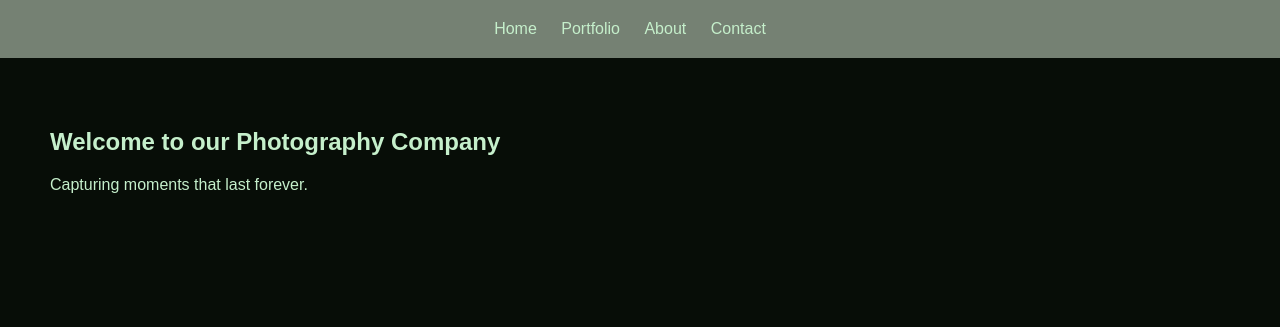
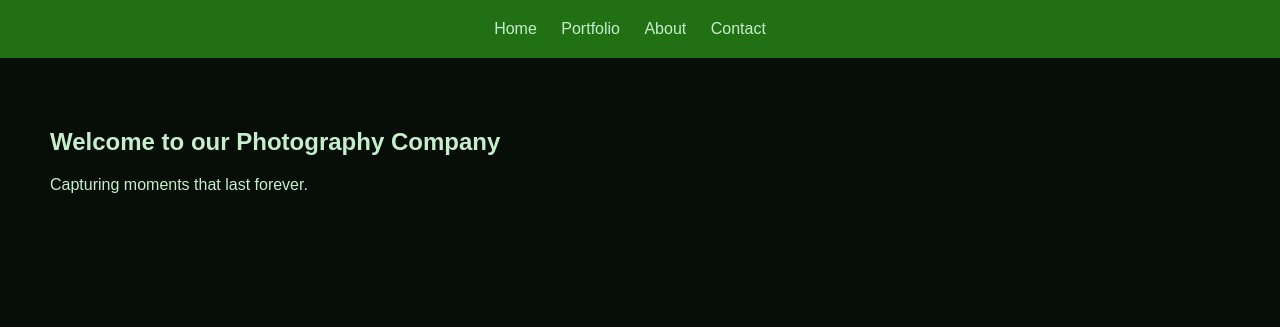
Before and after one commit to 5GBurrito/Most-Of-My-Code, a plain HTML site: page Mom's Website/index.html in a window 1280 px wide. Shown: the top 327 px of the page. Drawn offline with Linux system fonts and the light colour scheme.

Commit message:
Change header background color from #758173 to #217013
This commit changes the background color of the header in the styles.css file from #758173 to #217013.

```diff
--- a/Mom's Website/styles.css
+++ b/Mom's Website/styles.css
@@ -9,7 +9,7 @@ body {
   }
 
   header {
-    background-color: #758173;
+    background-color: #217013;
     padding: 20px 0;
   }
 
```
